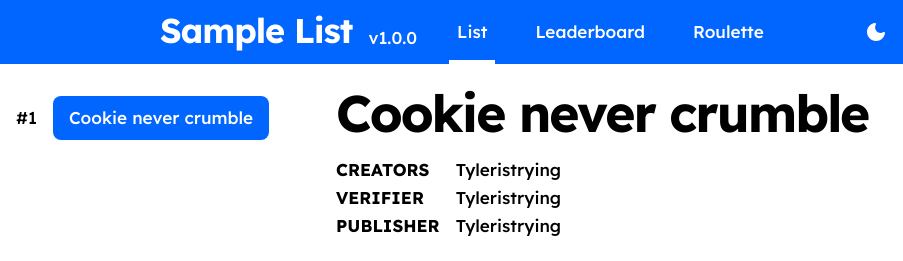
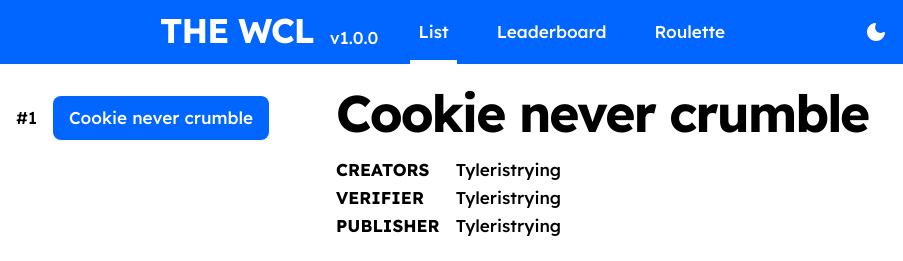
Before and after one commit to racoonindisguise/WaveControlList, a plain HTML site: page index.html in a window 1280 px wide. Shown: the top 261 px of the page, 0-903 px from the left. Drawn offline with nearby package versions, Linux system fonts and the light colour scheme.

Commit message:
Update index.html

```diff
--- a/index.html
+++ b/index.html
@@ -3,10 +3,10 @@
     <head>
         <meta charset="UTF-8" />
         <meta name="viewport" content="width=1024" />
-        <title>Your List Name</title>
+        <title>Wave Control List</title>
 
         <!-- Replace your server icon by uploading an image file named "list_icon.png"-->
-        <link rel="icon" href="/list_icon.png" />
+        <link rel="icon" href="/list_icon1.png" />
         <link rel="preconnect" href="https://fonts.googleapis.com" />
         <link rel="preconnect" href="https://fonts.gstatic.com" crossorigin />
         <link
@@ -37,7 +37,7 @@
     <body id="app">
         <header :class="{ dark: store.dark }">
             <div class="logo">
-                <h2>Sample List</h2>
+                <h2>THE WCL</h2>
                 <p>v1.0.0</p>
             </div>
             <nav class="nav">
```
